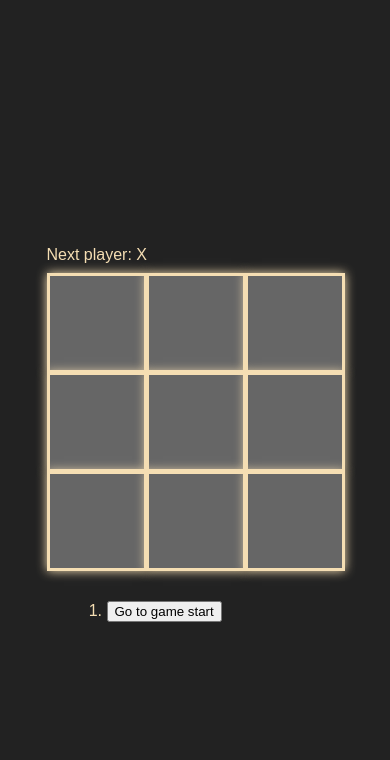
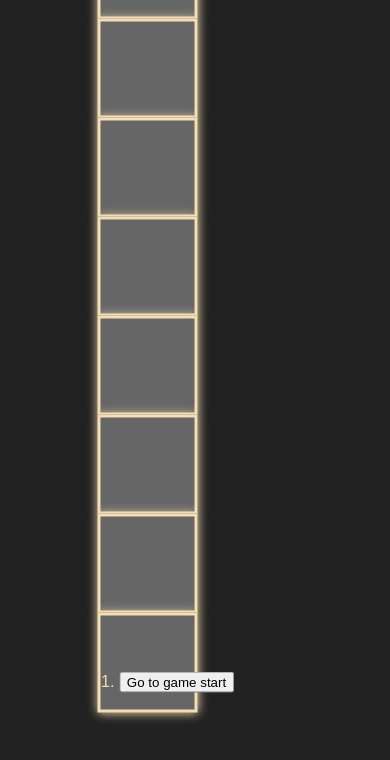
Before and after one commit to azimov-dev/react-TicTacToe, a React (Vite) app: page / in a window 390 px wide. Shown: the top 760 px of the page. Built offline with nearby package versions, Linux system fonts and the light colour scheme.

Commit message:
project is finished

```diff
--- a/src/index.css
+++ b/src/index.css
@@ -117,4 +117,18 @@ body {
   .game {
     flex-direction: column;
   }
+
+  .game-board {
+    position: fixed;
+    top: 30%;
+    left: 50%;
+    transform: translate(-50%, -50%);
+  }
+
+  .game-info {
+    position: fixed;
+    top: 80%;
+    left: 35%;
+    transform: translate(-50%, -50%);
+  }
 }
```
